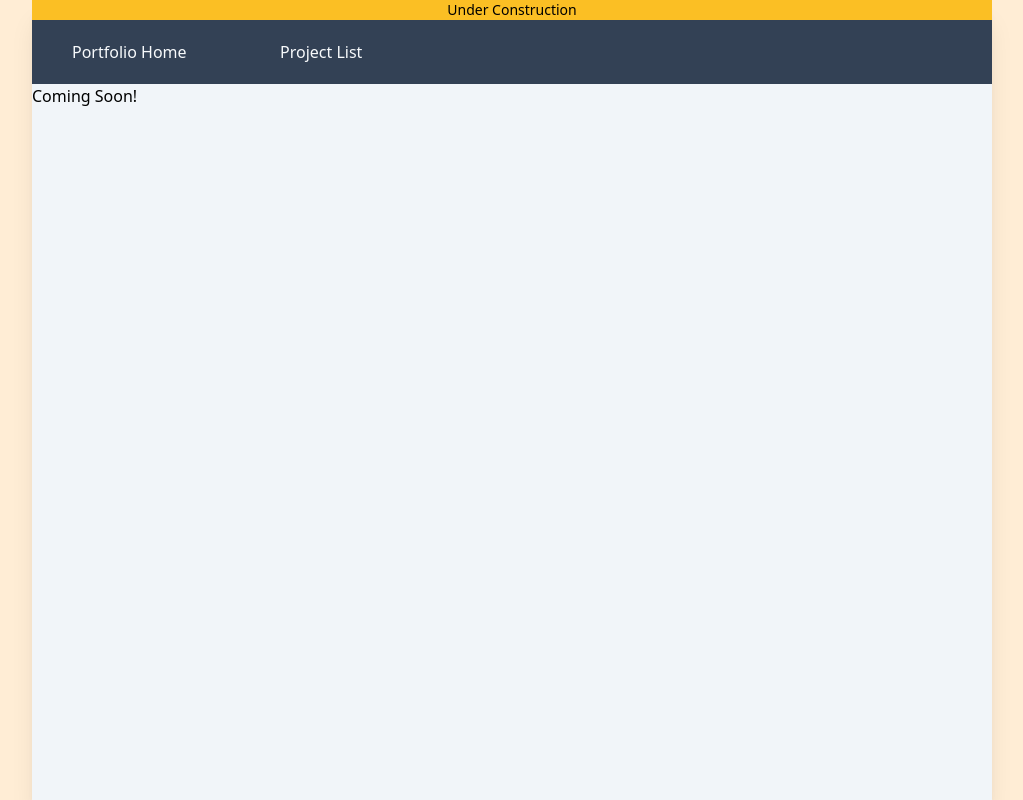
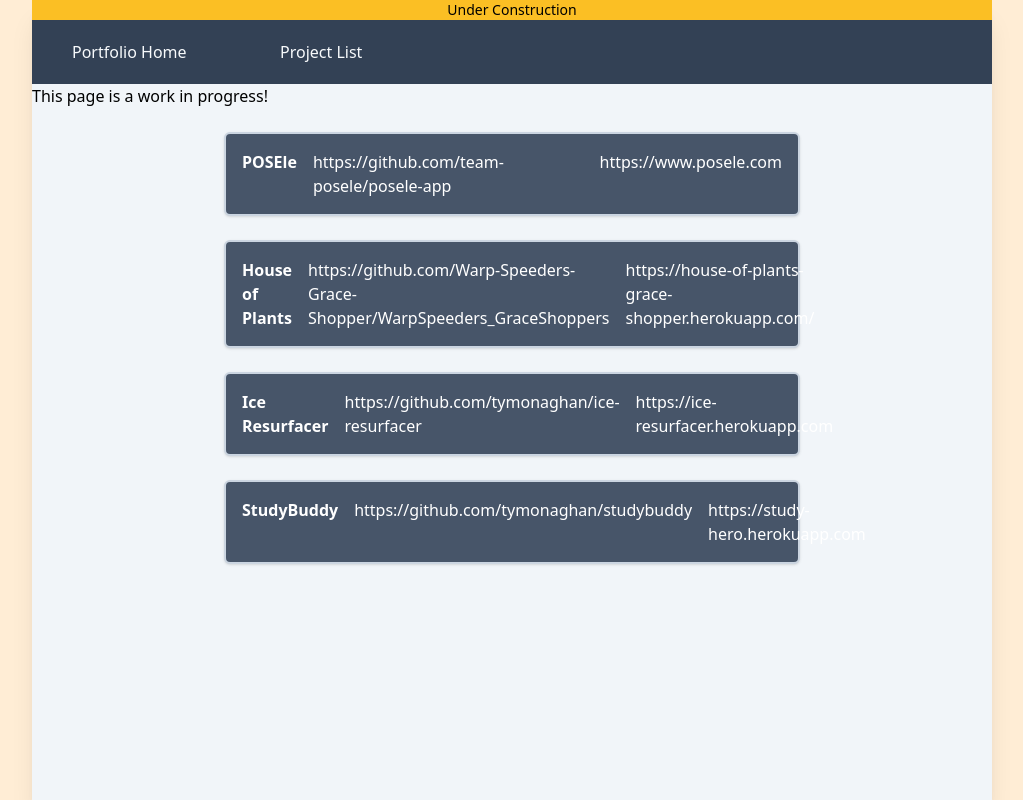
Before and after one commit to tymonaghan/dev-portfolio, a React app: page /projects in a window 1280 px wide. Shown: the whole page, without its empty margins (128-1151 px from the left). Built offline with nearby package versions, Linux system fonts and the light colour scheme.

Commit message:
list projects on (ugly) cards (no links yet)

```diff
--- a/app/components/Home.js
+++ b/app/components/Home.js
@@ -11,6 +11,7 @@ const Home = () => {
             Hi, I'm Tyler, a software engineer and digital humanitarian. Welcome
             to my digital development portfolio!{" "}
           </p>
+          <br />
           <p className="text-md sm:text-lg text-left font-bold">
             Please check out my{" "}
             <Link to="/projects" className="text-blue-700 underline">
@@ -23,7 +24,8 @@ const Home = () => {
           <img className="max-w-xs mx-auto" src="/biopic-400w.jpg" />
         </div>
       </div>
-      <br></br>Also check out my GitHub and LinkedIn profiles!
+      <br />
+      Also check out my GitHub and LinkedIn profiles!
       <IDCard title={"GitHub"} url={"github.com/tymonaghan"} />
       <IDCard title={"LinkedIn"} url={"linkedin.com/in/tyler-monaghan-dev"} />
     </div>
--- a/app/components/ProjectList.js
+++ b/app/components/ProjectList.js
@@ -1,7 +1,24 @@
 import React from "react";
+import projectData from "../projectData";
 
 const ProjectList = () => {
-  return <div>Coming Soon!</div>;
+  return (
+    <div>
+      This page is a work in progress!
+      {projectData.projects.map((project, key) => {
+        return (
+          <div
+            key={key}
+            className="flex max-w-xl  max-h-40 m-6 p-4 mx-auto bg-slate-600 hover:bg-sky-700 border-slate-300 border-2  shadow rounded-md space-x-4"
+          >
+            <div className="text-white font-bold">{project.name}</div>
+            <div className="text-white">{project.repo}</div>
+            <div className="text-white">{project.site}</div>
+          </div>
+        );
+      })}
+    </div>
+  );
 };
 
 export default ProjectList;
--- a/app/main.js
+++ b/app/main.js
@@ -1,6 +1,6 @@
 import React from "react";
 import { render } from "react-dom";
-import { BrowserRouter, Routes, Route } from "react-router-dom";
+import { BrowserRouter, Routes, Route, Redirect } from "react-router-dom";
 import { Home, NavBar, ProjectList, Layout } from "./components";
 
 render(
--- /dev/null
+++ b/app/projectData.js
@@ -0,0 +1,34 @@
+const projectData = {
+  projects: [
+    {
+      name: "POSEle",
+      repo: "https://github.com/team-posele/posele-app",
+      site: "https://www.posele.com",
+      type: "group",
+      imageUrl: "",
+    },
+    {
+      name: "House of Plants",
+      repo: "https://github.com/Warp-Speeders-Grace-Shopper/WarpSpeeders_GraceShoppers",
+      site: "https://house-of-plants-grace-shopper.herokuapp.com/",
+      type: "group",
+      imageUrl: "",
+    },
+    {
+      name: "Ice Resurfacer",
+      repo: "https://github.com/tymonaghan/ice-resurfacer",
+      site: "https://ice-resurfacer.herokuapp.com",
+      type: "group",
+      imageUrl: "",
+    },
+    {
+      name: "StudyBuddy",
+      repo: "https://github.com/tymonaghan/studybuddy",
+      site: "https://study-hero.herokuapp.com",
+      type: "group",
+      imageUrl: "",
+    },
+  ],
+};
+
+export default projectData;
```
Also changed, not shown: public/output.css.
